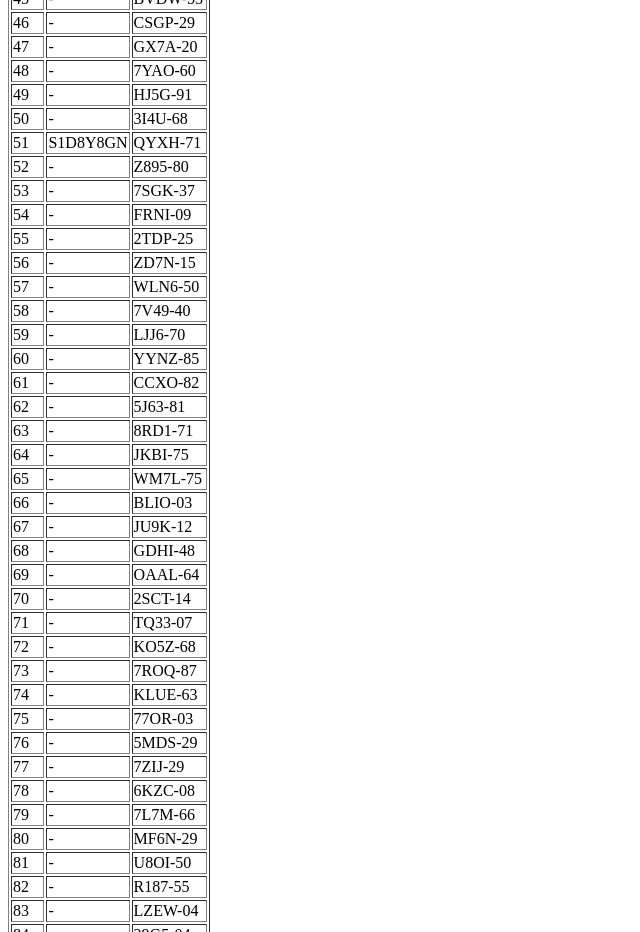
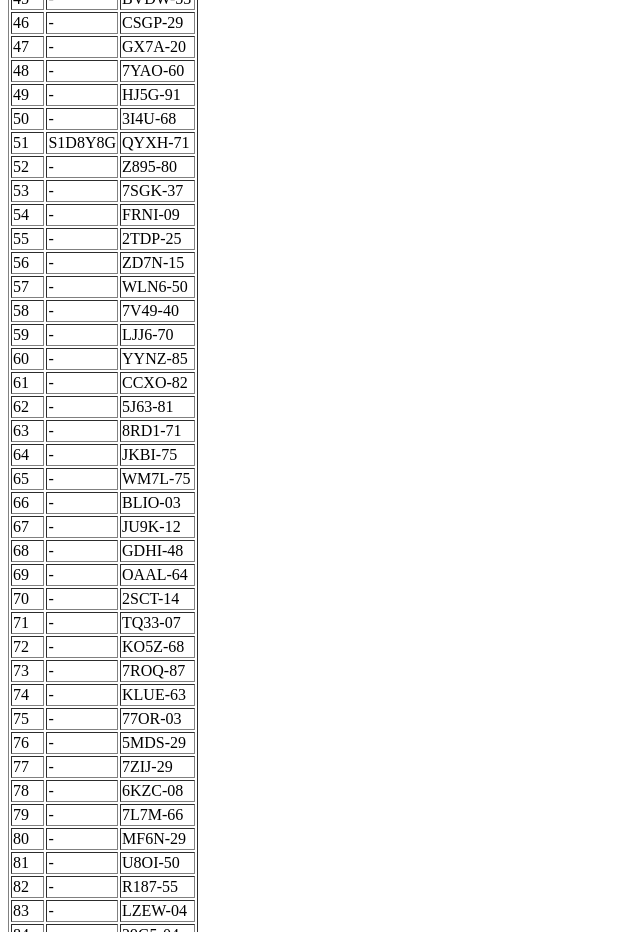
Before and after one commit to sseh-c/scrap_program, a plain HTML site: page index.html in a window 1280 px wide. Shown: the part 1200-2132 px from the top of the page, without its empty margins (0-640 px from the left). Drawn offline with Linux system fonts and the light colour scheme.

Commit message:
Update index.html

```diff
--- a/index.html
+++ b/index.html
@@ -59,7 +59,7 @@
 <tr class="pass"><td id="num">48</td><td id="disk_num">-</td><td id="key">7YAO-60</td></tr>
 <tr class="pass"><td id="num">49</td><td id="disk_num">-</td><td id="key">HJ5G-91</td></tr>
 <tr class="pass"><td id="num">50</td><td id="disk_num">-</td><td id="key">3I4U-68</td></tr>
-<tr class="pass"><td id="num">51</td><td id="disk_num">S1D8Y8GN</td><td id="key">QYXH-71</td></tr>
+<tr class="pass"><td id="num">51</td><td id="disk_num">S1D8Y8G</td><td id="key">QYXH-71</td></tr>
 <tr class="pass"><td id="num">52</td><td id="disk_num">-</td><td id="key">Z895-80</td></tr>
 <tr class="pass"><td id="num">53</td><td id="disk_num">-</td><td id="key">7SGK-37</td></tr>
 <tr class="pass"><td id="num">54</td><td id="disk_num">-</td><td id="key">FRNI-09</td></tr>
```
